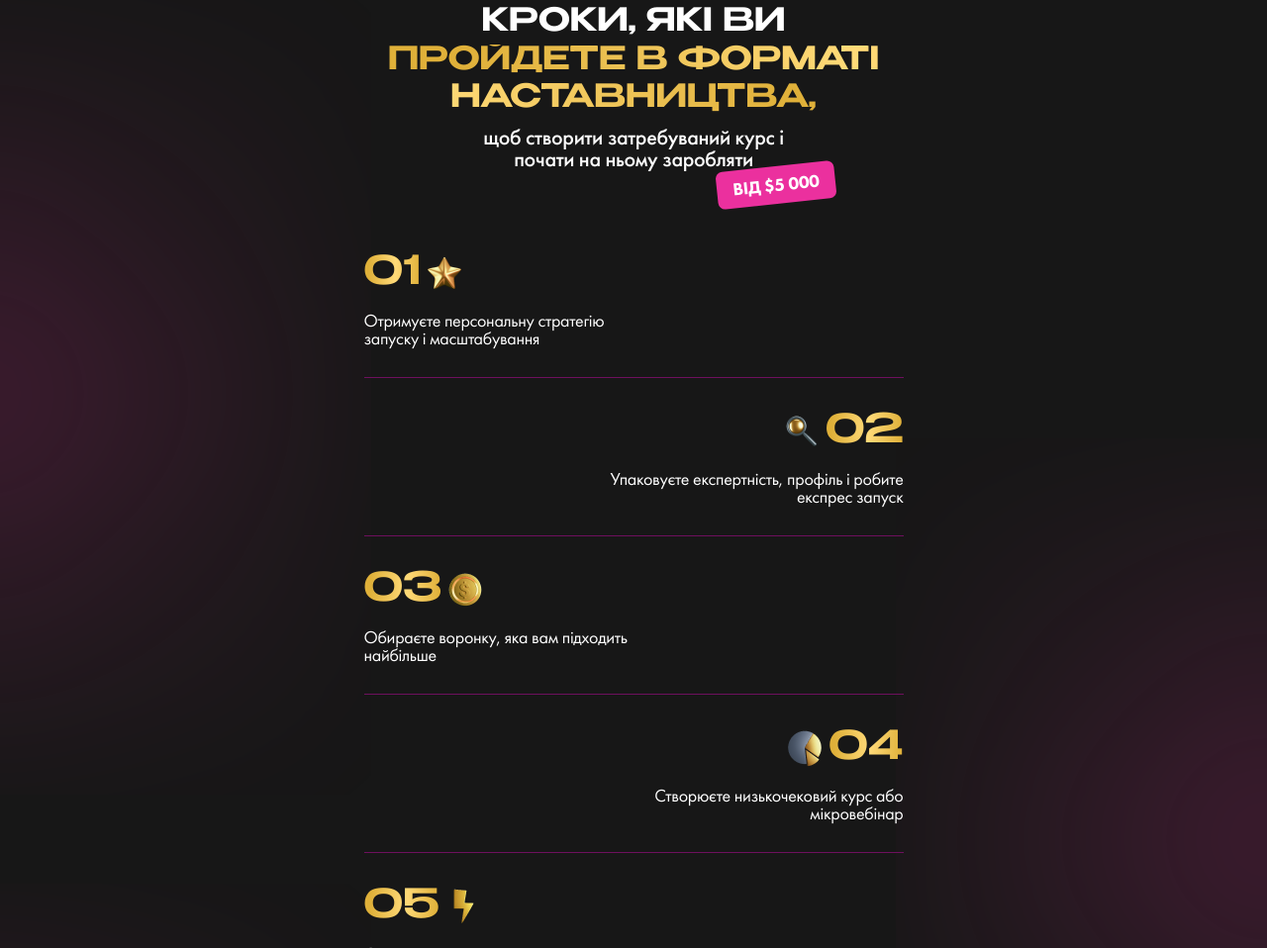
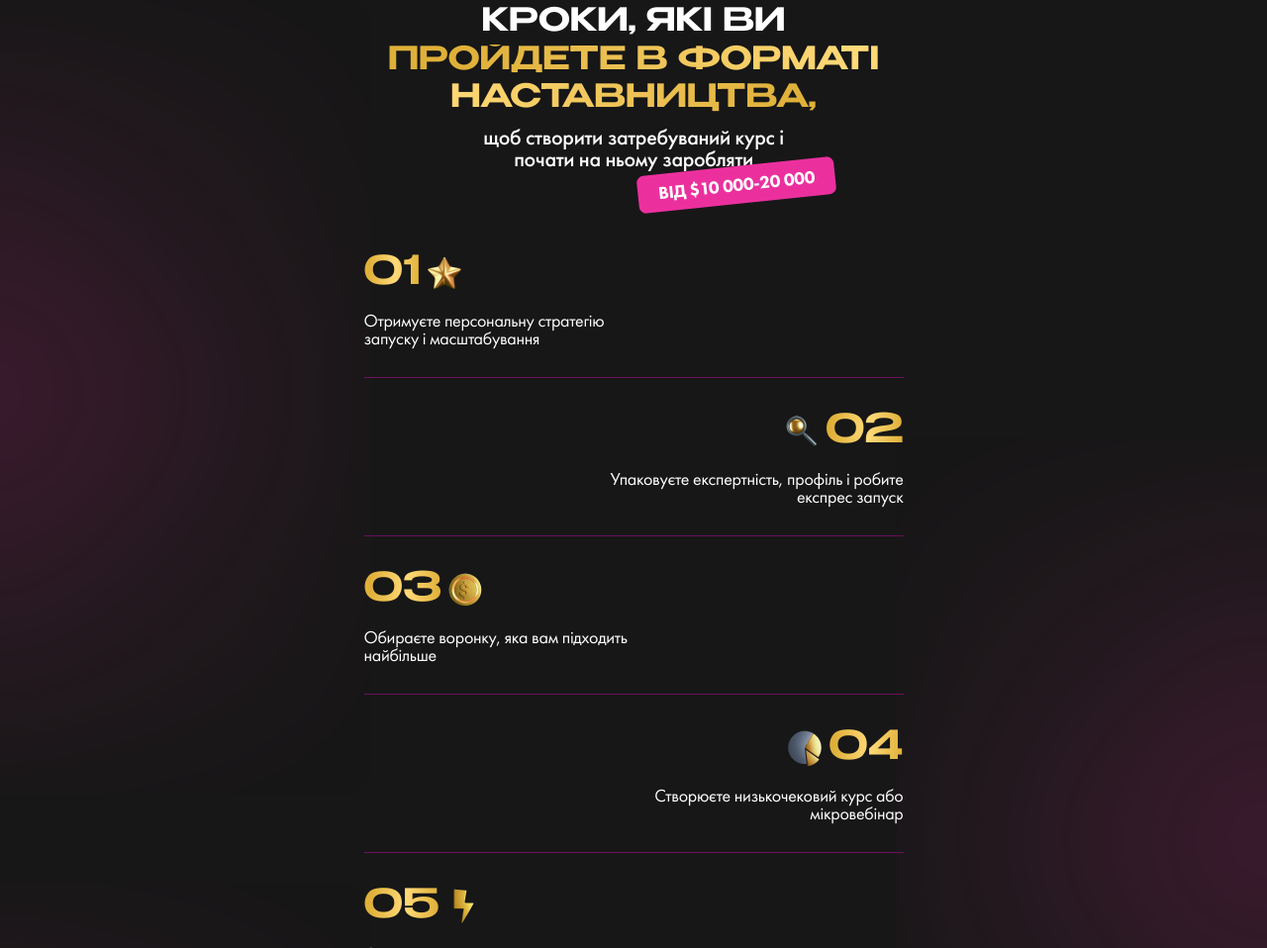
Before and after one commit to RomanIsaiev/work-website-39-copy, a website built with Vite: page index.html in a window 1280 px wide. Shown: the part 5150-6108 px from the top of the page at 99% size. Built offline with nearby package versions, Linux system fonts and the light colour scheme.

Commit message:
update price

```diff
--- a/index.html
+++ b/index.html
@@ -621,7 +621,9 @@
           <h2 class="steps-title">
             Кроки, які ви <span>пройдете в форматі наставництва,</span>
           </h2>
-          <div class="steps-price"><p class="steps-text">від $5 000</p></div>
+          <div class="steps-price">
+            <p class="steps-text">від $10 000-20 000</p>
+          </div>
           <p class="steps-subtitle">
             щоб створити затребуваний курс і почати на ньому заробляти
           </p>
--- a/src/css/styles.css
+++ b/src/css/styles.css
@@ -1775,7 +1775,7 @@ p {
 .steps-price {
   position: absolute;
   right: 20px;
-  top: 112px;
+  top: 122px;
 
   transform: rotate(-6deg);
 
@@ -1783,7 +1783,7 @@ p {
   border-radius: 7px;
   background: #eb309e;
 
-  max-width: 120px;
+  max-width: 200px;
   width: 100%;
 }
 
```
